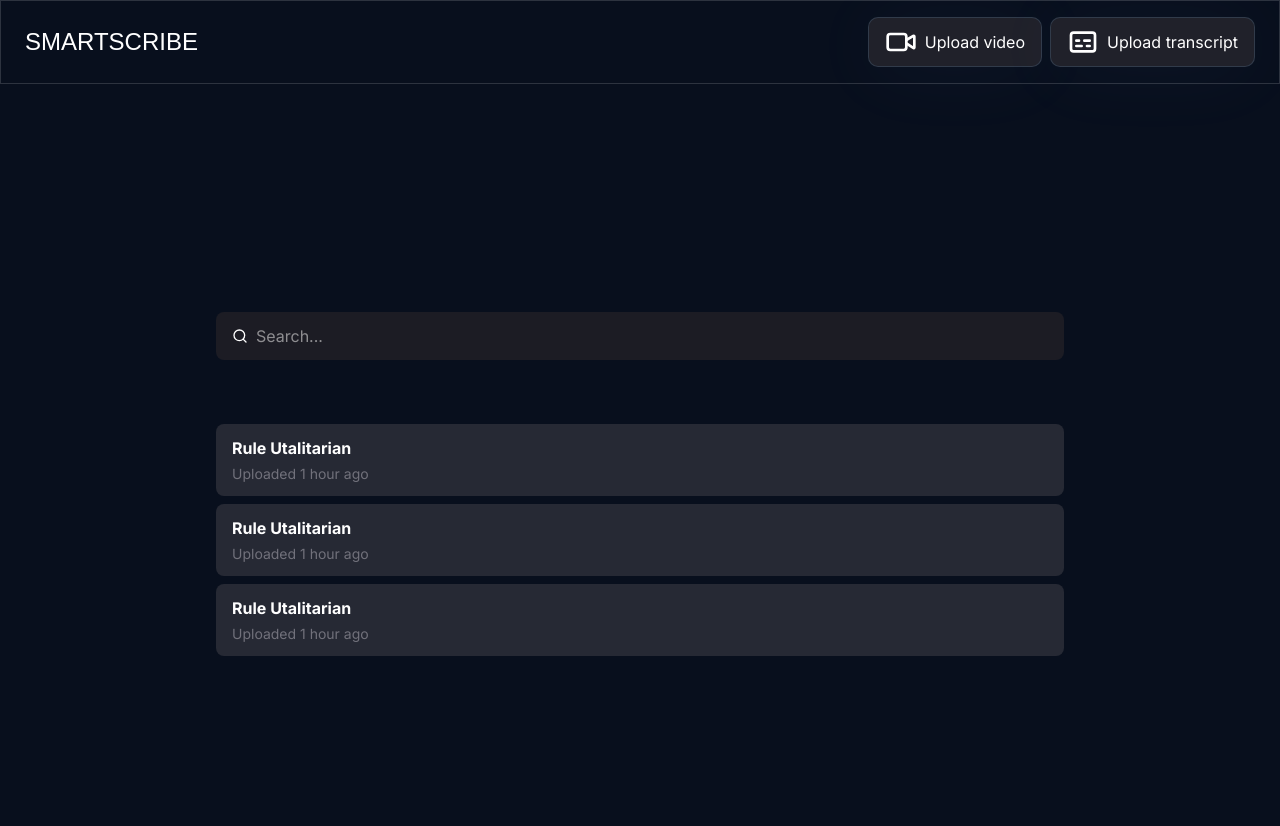
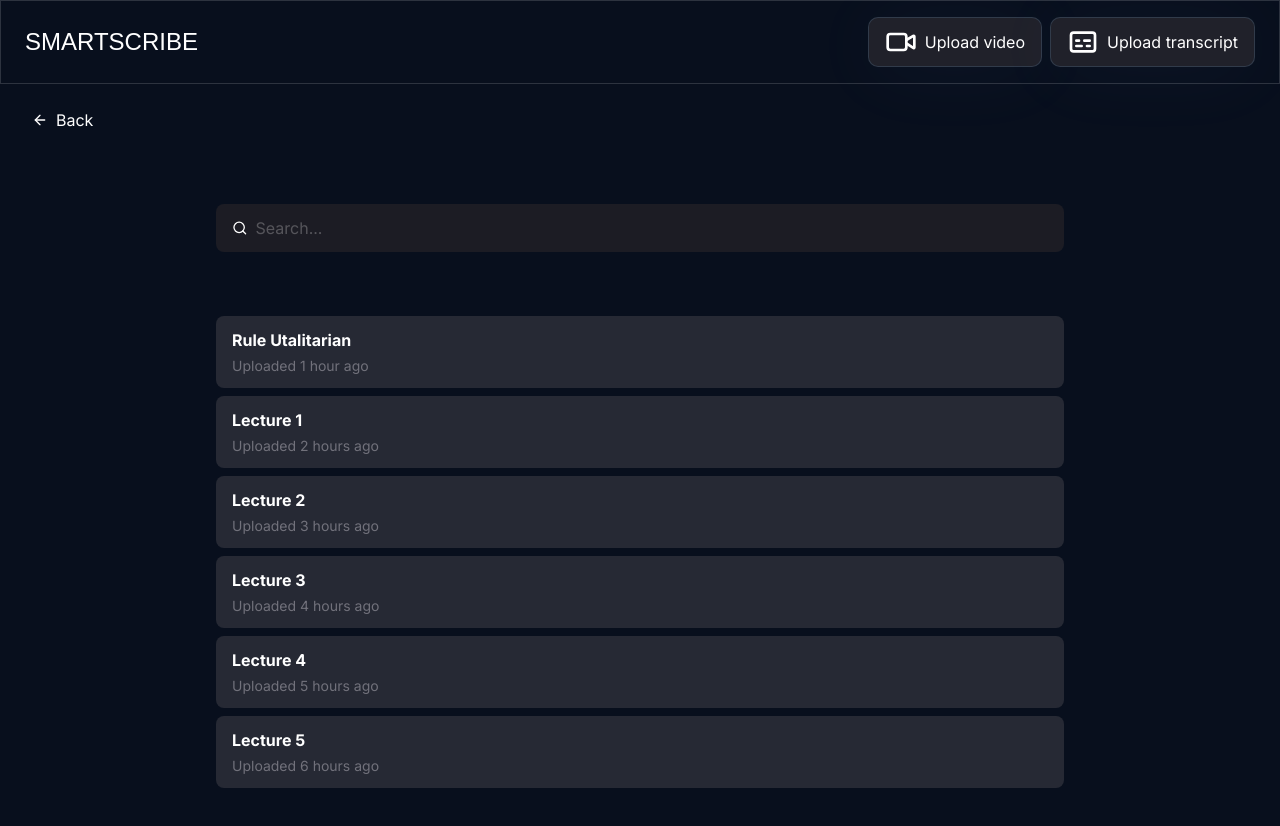
Before and after one commit to dzl-i/hackabyte, a Next.js app in the folder frontend/: page /lectures in a window 1280 px wide. Shown: the top 826 px of the page. Built offline with nearby package versions, Linux system fonts and the light colour scheme; a web font is replaced by a local one.

Commit message:
search bar

```diff
--- a/frontend/src/app/lectures/page.tsx
+++ b/frontend/src/app/lectures/page.tsx
@@ -1,28 +1,59 @@
-import React from "react";
+"use client";
+import React, { useState } from "react";
 import { Search } from "lucide-react";
 import LectureItem from "@/components/LectureItem";
 import NavBar from "@/components/NavBar";
+import { ArrowLeft } from "lucide-react";
+import { useRouter } from "next/navigation";
 
 function page() {
+  const router = useRouter();
+
   const lectures = [
     { title: "Rule Utalitarian", lastUpdated: "Uploaded 1 hour ago" },
-    { title: "Rule Utalitarian", lastUpdated: "Uploaded 1 hour ago" },
-    { title: "Rule Utalitarian", lastUpdated: "Uploaded 1 hour ago" },
+    { title: "Lecture 1", lastUpdated: "Uploaded 2 hours ago" },
+    { title: "Lecture 2", lastUpdated: "Uploaded 3 hours ago" },
+    { title: "Lecture 3", lastUpdated: "Uploaded 4 hours ago" },
+    { title: "Lecture 4", lastUpdated: "Uploaded 5 hours ago" },
+    { title: "Lecture 5", lastUpdated: "Uploaded 6 hours ago" },
   ];
+
+  const [searchText, setSearchText] = useState("");
+
+  const filterLectures = lectures.filter((lecture) =>
+    lecture.title.toLowerCase().includes(searchText.toLowerCase())
+  );
 
   return (
     <div>
       <NavBar />
 
-      <div className="flex flex-col justify-center w-full max-w-4xl mx-auto min-h-screen overflow-hidden p-6 py-16 gap-16">
+      <button
+        onClick={() => router.back()}
+        className="flex items-center gap-2 py-2 px-4 mt-4 ml-4 duration-200 hover:bg-white/5 rounded-lg text-white cursor-pointer"
+      >
+        <ArrowLeft className="w-4 h-4" /> Back
+      </button>
+
+      <div className="flex flex-col w-full max-w-4xl mx-auto min-h-screen overflow-hidden p-6 py-16 gap-16">
         <div className="flex flex-row bg-[#1C1C24] w-full h-12 items-center pl-4 rounded-md gap-x-2 text-[#FFFEFD]/50">
-          <Search size={16} className="text-white" /> Search...
+          <Search size={16} className="text-white" />
+          <input
+            type="text"
+            placeholder="Search..."
+            className="w-full outline-none"
+            onChange={(e) => setSearchText(e.target.value)}
+          ></input>
         </div>
 
         <div className="space-y-2 w-full">
-          {lectures.map((lecture, index) => (
-            <LectureItem key={index} lecture={lecture} />
-          ))}
+          {filterLectures.length > 0 ? (
+            filterLectures.map((lecture, index) => (
+              <LectureItem key={index} lecture={lecture} />
+            ))
+          ) : (
+            <p className="text-md font-bold text-white">No lectures found</p>
+          )}
         </div>
       </div>
     </div>
--- a/frontend/src/components/NavBar.tsx
+++ b/frontend/src/components/NavBar.tsx
@@ -1,13 +1,17 @@
 import { Captions, Video } from "lucide-react";
 import { Bakbak_One } from "next/font/google";
+import { useRouter } from "next/navigation";
 
 const bakbak = Bakbak_One({ weight: "400", subsets: ["latin"] });
 
 export default function NavBar() {
+  const router = useRouter();
+
   return (
     <nav className="flex justify-between items-center py-4 px-6 border border-b border-white/15">
       <h1
-        className={`text-white font-bold text-2xl uppercase ${bakbak.className}`}
+        className={`text-white font-bold text-2xl cursor-pointer uppercase ${bakbak.className}`}
+        onClick={() => router.push("/")}
       >
         SmartScribe
       </h1>
```
